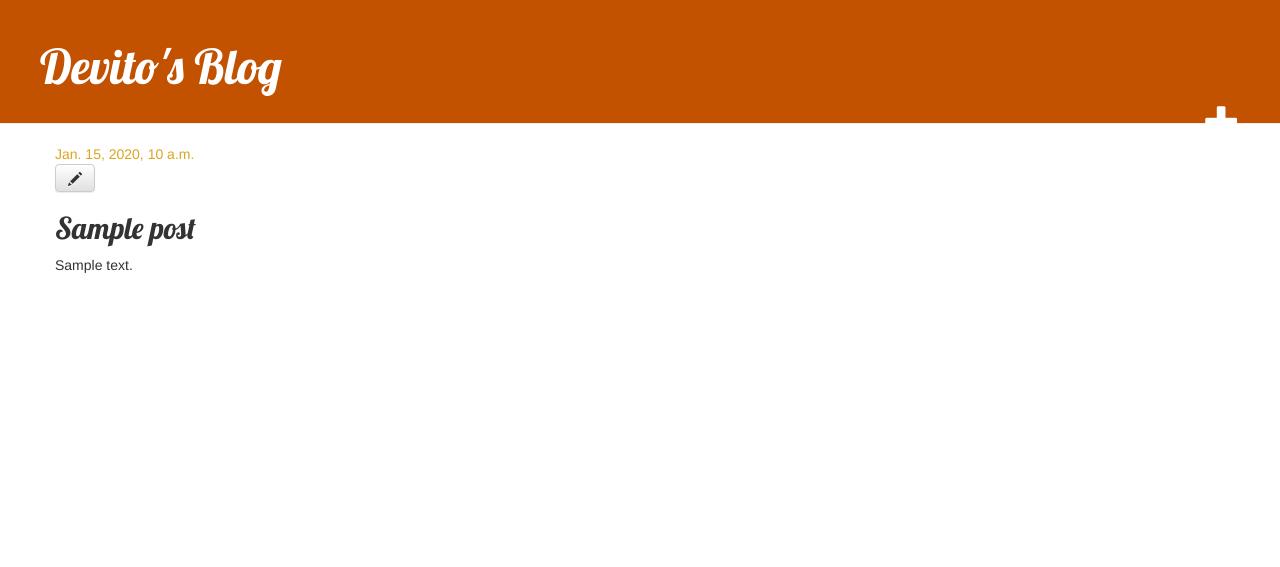
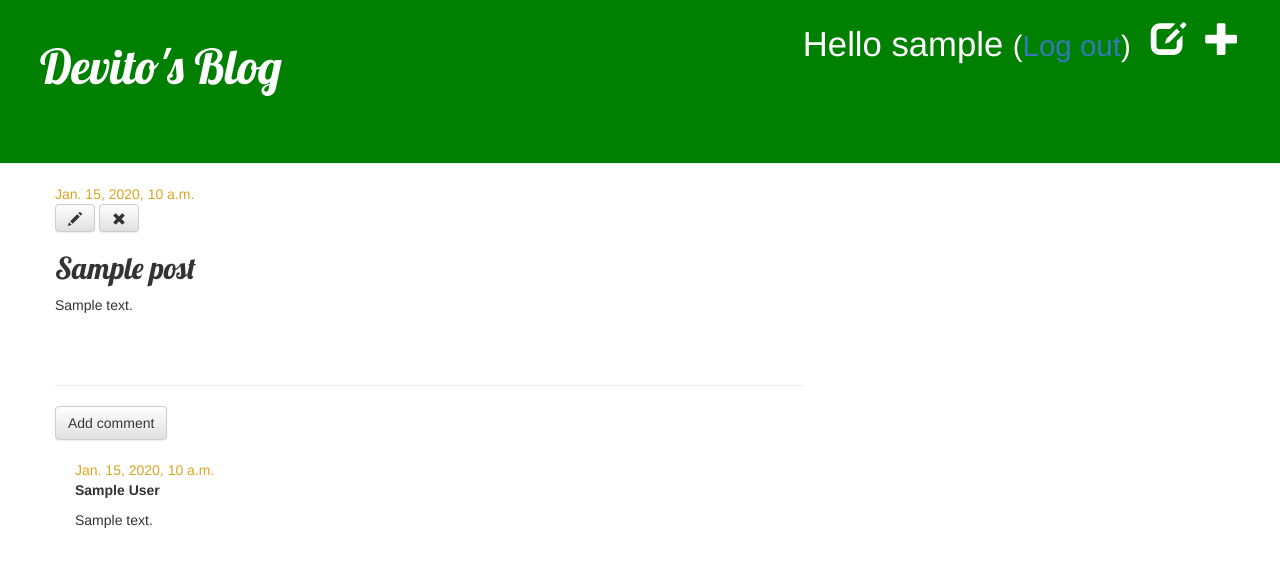
Before and after one commit to therealdevito/my-first-blog, a Django app: page /path/1/ in a window 1280 px wide. Shown: the top 567 px of the page. Run offline with Django 3.2, Linux system fonts and the light colour scheme; a user stored in the database is signed in; tables that the repository leaves empty hold one stand-in row (values such as "Sample post"); some libraries are stand-ins or nearby versions.

Commit message:
Added users, blog manaagement features, comments section

```diff
--- a/blog/admin.py
+++ b/blog/admin.py
@@ -1,4 +1,5 @@
 from django.contrib import admin
-from .models import Post
+from .models import Post, Comment
 
 admin.site.register(Post)
+admin.site.register(Comment)
--- a/blog/models.py
+++ b/blog/models.py
@@ -15,3 +15,20 @@ class Post(models.Model):
 
     def __str__(self):
         return self.title
+
+class Comment(models.Model):
+    post = models.ForeignKey('blog.Post', on_delete = models.CASCADE, related_name = 'comments')
+    author = models.CharField(max_length = 200)
+    text = models.TextField()
+    created_date = models.DateTimeField(default = timezone.now)
+    approved_comment = models.BooleanField(default = False)
+
+    def approve(self):
+        self.approved_comment = True
+        self.save()
+
+    def __str__(self):
+        return self.text
+
+    def approved_comments(self):
+        return self.comments.filter(approved_comment=True)
--- a/blog/static/css/blog.css
+++ b/blog/static/css/blog.css
@@ -1,7 +1,7 @@
 .page-header {
-    background-color: #C25100;
+    background-color: green;
     margin-top: 0;
-    padding: 20px 20px 20px 40px;
+    padding: 20px 20px 60px 40px;
 }
 
 .page-header h1, .page-header h1 a, .page-header h1 a:visited, .page-header h1 a:active {
@@ -44,3 +44,7 @@ h1, h2, h3, h4 {
 .post h2 a, .post h2 a:visited {
     color: #000000;
 }
+
+.comment {
+    margin: 20px 0px 20px 20px;
+}
--- a/blog/templates/blog/base.html
+++ b/blog/templates/blog/base.html
@@ -15,10 +15,14 @@
 
 <body>
     <div class="page-header">
+        {% if user.is_authenticated %}
+        <a href="{% url 'post_new' %}" class="top-menu"><span class="glyphicon glyphicon-plus"></span></a>
+        <a href="{% url 'post_draft_list' %}" class="top-menu"><span class="glyphicon glyphicon-edit"></span></a>
+        <p class="top-menu">Hello {{ user.username }} <small>(<a href="{% url 'logout' %}">Log out</a>)</small></p>
+        {% else %}
+        <a href="{% url 'login' %}" class="top-menu"><span class="glyphicon glyphicon-lock"></span></a>
+        {% endif %}
         <h1><a href="/">Devito's Blog</a></h1>
-        {% if user.is_authenticated %}
-            <a href="{% url 'post_new' %}" class="top-menu"><span class="glyphicon glyphicon-plus"></span></a>
-        {% endif %}
     </div>
     <div class="content container">
         <div class="row">
--- a/blog/templates/blog/post_detail.html
+++ b/blog/templates/blog/post_detail.html
@@ -3,15 +3,39 @@
 {% block content %}
 <div class="post">
     {% if post.published_date %}
-        <div class="date">
-            {{ post.published_date }}
-        </div>
+    <div class="date">
+        {{ post.published_date }}
+    </div>
+    {% else %}
+    <a class="btn btn-default" href="{% url 'post_publish' pk=post.pk %}">Publish</a>
     {% endif %}
 
     {% if user.is_authenticated %}
-    <a class="btn btn-default" href="{% url 'post_edit' pk=post.pk %}"><span class="glyphicon glyphicon-pencil"></span></a>
+    <a class="btn btn-default" href="{% url 'post_edit' pk=post.pk %}"><span
+            class="glyphicon glyphicon-pencil"></span></a>
+    <a class="btn btn-default" href="{% url 'post_remove' pk=post.pk %}"><span
+            class="glyphicon glyphicon-remove"></span></a>
     {% endif %}
     <h2>{{ post.title }}</h2>
     <p>{{ post.text|linebreaksbr }}</p>
 </div>
+<hr>
+<a class="btn btn-default" href="{% url 'add_comment_to_post' pk=post.pk %}">Add comment</a>
+{% for comment in post.comments.all %}
+    {% if user.is_authenticated or comment.approved_comment %}
+    <div class="comment">
+        <div class="date">
+            {{ comment.created_date }}
+            {% if not comment.approved_comment %}
+                <a class="btn btn-default" href="{% url 'comment_remove' pk=comment.pk %}"><span class="glyphicon glyphicon-remove"></span></a>
+                <a class="btn btn-default" href="{% url 'comment_approve' pk=comment.pk %}"><span class="glyphicon glyphicon-ok"></span></a>
+            {% endif %}
+        </div>
+        <strong>{{ comment.author }}</strong>
+        <p>{{ comment.text|linebreaks }}</p>
+    </div>
+    {% endif %}
+{% empty %}
+    <p>No comments here yet :(</p>
+{% endfor %}
 {% endblock %}
--- a/blog/templates/blog/post_list.html
+++ b/blog/templates/blog/post_list.html
@@ -9,6 +9,7 @@
             </div>
             <h2><a href="{% url 'post_detail' pk=post.pk %}">{{ post.title }}</a></h2>
             <p>{{ post.text|linebreaksbr }}</p>
+            <a href="{% url 'post_detail' pk=post.pk %}">Comments: {{ post.approved_comments.count }}</a>
         </div>
     {% endfor %}
 {% endblock %}
--- a/blog/urls.py
+++ b/blog/urls.py
@@ -6,4 +6,10 @@ urlpatterns = [
     path('path/<int:pk>/', views.post_detail, name='post_detail'),
     path('post/new/', views.post_new, name='post_new'),
     path('post/<int:pk>/edit/', views.post_edit, name='post_edit'),
+    path('drafts/', views.post_draft_list, name='post_draft_list'),
+    path('post/<pk>/publish/', views.post_publish, name='post_publish'),
+    path('post/<pk>/remove/', views.post_remove, name='post_remove'),
+    path('post/<int:pk>/comment/', views.add_comment_to_post, name='add_comment_to_post'),
+    path('comment/<int:pk>/approve/', views.comment_approve, name='comment_approve'),
+    path('comment/<int:pk>/remove/', views.comment_remove, name='comment_remove'),
 ]
--- a/blog/views.py
+++ b/blog/views.py
@@ -1,13 +1,14 @@
 from django.shortcuts import render
-from .models import Post
+from .models import Post, Comment
 from django.utils import timezone
 from django.shortcuts import render, get_object_or_404
-from .forms import PostForm
+from .forms import PostForm, CommentForm
 from django.shortcuts import redirect
+from django.contrib.auth.decorators import login_required
 
 def post_list(request):
-   # posts = Post.objects.filter(published_date__lte = timezone.now()).order_by('published_date')
-    posts = Post.objects.all()
+   # show posts with valid published date and sort them
+    posts = Post.objects.filter(published_date__lte = timezone.now()).order_by('published_date')
     return render(request, 'blog/post_list.html',{'posts': posts})
 
 def post_detail(request, pk):
@@ -15,13 +16,14 @@ def post_detail(request, pk):
 
    return render(request, 'blog/post_detail.html', {'post':post})
 
+@login_required
 def post_new(request):
    if request.method == "POST":
       form = PostForm(request.POST)
       if form.is_valid():
          post = form.save(commit = False)
          post.author = request.user
-         post.published_date = timezone.now()
+         # post.published_date = timezone.now()  #removing this will save the post as a draft
          post.save()
          return redirect('post_detail', pk=post.pk)
    else:
@@ -29,6 +31,7 @@ def post_new(request):
 
    return render(request, 'blog/post_edit.html', {'form': form})
 
+@login_required
 def post_edit(request, pk):
    post = get_object_or_404(Post, pk=pk)
    if request.method == "POST":
@@ -36,9 +39,51 @@ def post_edit(request, pk):
       if form.is_valid():
          post = form.save(commit = False)
          post.author = request.user
-         post.published_date = timezone.now()
+         # post.published_date = timezone.now()  #see line 24
          post.save()
          return redirect('post_detail', pk = post.pk)
    else:
       form = PostForm(instance = post)
    return render(request, 'blog/post_edit.html', {'form': form})
+
+@login_required
+def post_draft_list(request):
+   posts = Post.objects.filter(published_date__isnull=True).order_by('created_date')
+   return render(request, 'blog/post_draft_list.html', {'posts': posts})
+
+@login_required
+def post_publish(request, pk):
+   post = get_object_or_404(Post, pk=pk)
+   post.publish()
+   return redirect('post_detail',pk=pk)
+
+@login_required
+def post_remove(request, pk):
+   post = get_object_or_404(Post, pk=pk)
+   post.delete()
+   return redirect('post_list')
+
+def add_comment_to_post(request, pk):
+    post = get_object_or_404(Post, pk=pk)
+    if request.method == "POST":
+        form = CommentForm(request.POST)
+        if form.is_valid():
+            comment = form.save(commit=False)
+            comment.post = post
+            comment.save()
+            return redirect('post_detail', pk=post.pk)
+    else:
+        form = CommentForm()
+    return render(request, 'blog/add_comment_to_post.html', {'form': form})
+
+@login_required
+def comment_approve(request, pk):
+    comment = get_object_or_404(Comment, pk=pk)
+    comment.approve()
+    return redirect('post_detail', pk=comment.post.pk)
+
+@login_required
+def comment_remove(request, pk):
+    comment = get_object_or_404(Comment, pk=pk)
+    comment.delete()
+    return redirect('post_detail', pk=comment.post.pk)
--- a/mysite/settings.py
+++ b/mysite/settings.py
@@ -120,3 +120,4 @@ USE_TZ = True
 
 STATIC_URL = '/static/'
 STATIC_ROOT = os.path.join(BASE_DIR, 'static')
+LOGIN_REDIRECT_URL = '/'
--- a/mysite/urls.py
+++ b/mysite/urls.py
@@ -16,7 +16,11 @@ Including another URLconf
 from django.contrib import admin
 from django.urls import path, include
 
+from django.contrib.auth import views
+
 urlpatterns = [
     path('admin/', admin.site.urls),
+    path('accounts/login/', views.LoginView.as_view(), name='login'),
+    path('accounts/logout/', views.LogoutView.as_view(next_page='/'), name='logout'),
     path('', include('blog.urls')),
 ]
```
Also changed, not shown: blog/forms.py (+7 -1 lines), blog/templates/blog/add_comment_to_post.html (added, +9 -0 lines), blog/templates/blog/post_draft_list.html (added, +11 -0 lines), blog/templates/registration/login.html (added, +25 -0 lines), blog/migrations/0002_comment.py (added).
